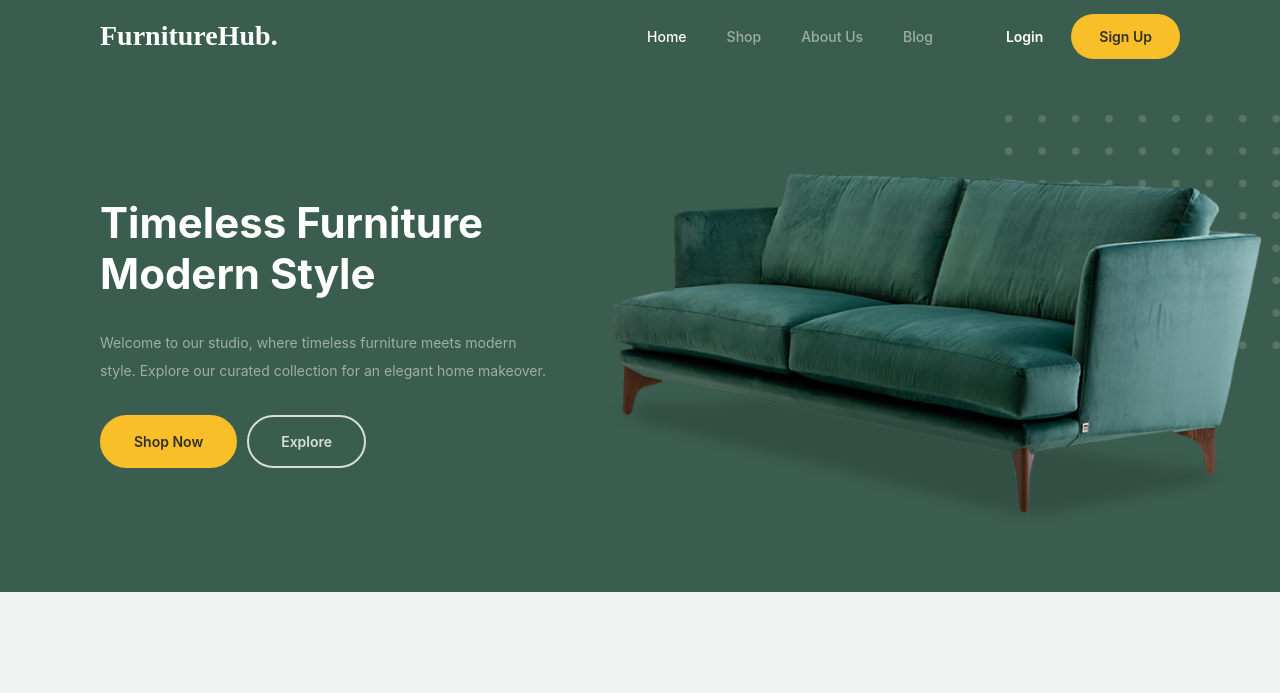
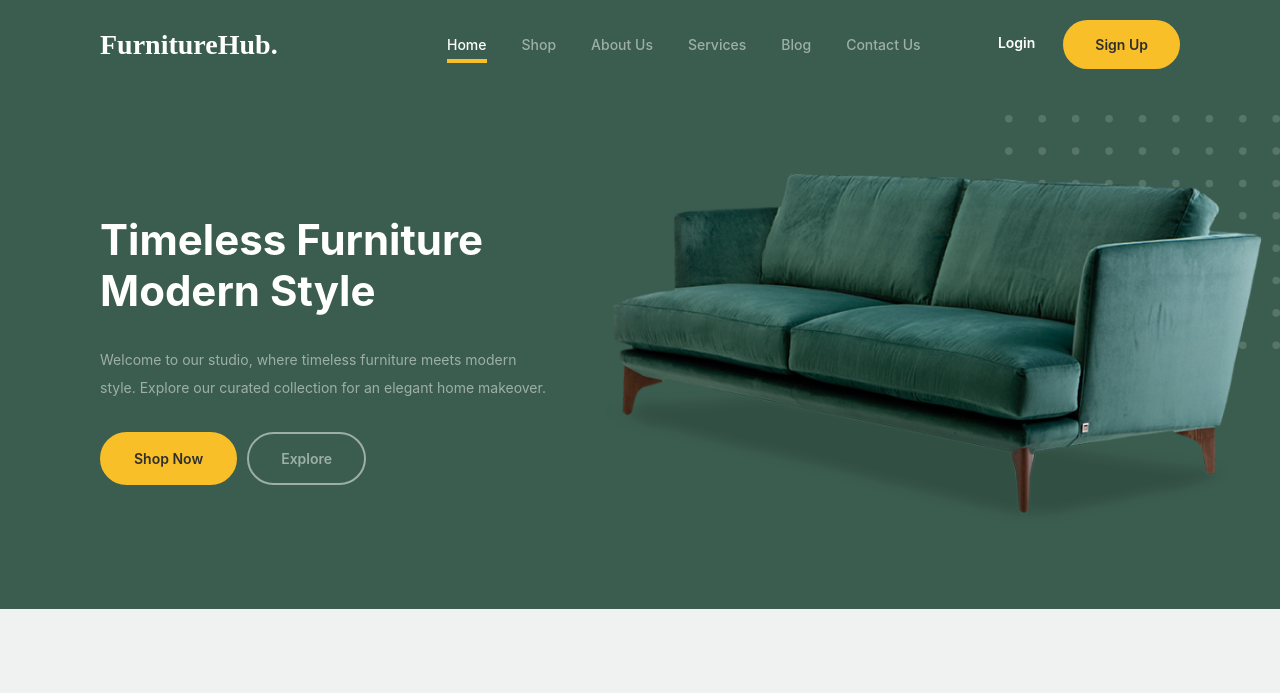
Before and after one commit to fidiwputro/fidiwputro.github.io, a PHP site: page /1201220035_Deo/index.html in a window 1280 px wide. Shown: the top 693 px of the page. Run offline with PHP 8.4, Linux system fonts and the light colour scheme.

Commit message:
upgrade navbar

```diff
--- a/1201220035_Deo/index.html
+++ b/1201220035_Deo/index.html
@@ -14,19 +14,19 @@
         <nav>
             <h1>FurnitureHub.</h1>
             <ul>
-                <div class="menu">
-                    <li><a href="#home" id="active">Home</a></li>
-                    <li><a href="#">Shop</a></li>
-                    <li><a href="#">About Us</a></li>
-                    <!-- <li><a href="#">Services</a></li> -->
-                    <li><a href="#">Blog</a></li>
-                    <!-- <li><a href="#">Contact Us</a></li> -->
+                <div class="active">
+                    <li><a href="#home">Home</a></li>
                 </div>
-                <div class="button">
-                    <li><a href="#" id="login">Login</a></li>
-                    <li><a href="#" id="sign-up">Sign Up</a></li>
-                </div>
+                <li><a href="#">Shop</a></li>
+                <li><a href="#">About Us</a></li>
+                <li><a href="#">Services</a></li>
+                <li><a href="#">Blog</a></li>
+                <li><a href="#">Contact Us</a></li>
             </ul>
+            <div class="button">
+                <a href="#" id="login">Login</a>
+                <a href="#" id="sign-up">Sign Up</a>
+            </div>
         </nav>
     </header>
     <main>
@@ -268,4 +268,5 @@
         </footer>
     </main>
 </body>
+
 </html>
--- a/1201220035_Deo/styles.css
+++ b/1201220035_Deo/styles.css
@@ -1,7 +1,7 @@
 /*
-60 - #f0f2f1
-30 - #3b5d4f
-10 - #f8bf28
+#f0f2f1
+#3b5d4f
+#f8bf28
 #2f2f2f
 #cad6d2
 */
@@ -31,9 +31,10 @@ nav h1 {
 }
 
 nav ul {
-    gap: 45px;
+    gap: 35px;
     display: flex;
     align-items: center;
+    margin-left: 120px;
     /* background-color: antiquewhite; */
 }
 
@@ -42,22 +43,50 @@ nav ul li {
 }
 
 nav ul li a {
+    opacity: 0.5;
     color: #fff;
     font-weight: 500;
+    position: relative;
     text-decoration: none;
 }
 
-nav ul .menu {
-    gap: 40px;
-    display: flex;
-    /* background-color: aqua; */
+nav ul li a:hover {
+    opacity: 1;
 }
 
-nav ul .menu li a:not(#active) {
-    opacity: 0.5;
+nav ul .active li a {
+    opacity: 1;
 }
 
-nav ul .button {
+nav ul .active li a::before {
+    left: 0;
+    content: "";
+    height: 4px;
+    width: 100%;
+    bottom: -10px;
+    display: block;
+    position: absolute;
+    background-color: #f8bf28;
+}
+
+nav ul li a::before {
+    left: 0;
+    width: 0;
+    content: "";
+    height: 4px;
+    bottom: -10px;
+    display: block;
+    transition: 0.3s;
+    position: absolute;
+    background-color: #f8bf28;
+}
+
+nav ul li a:hover::before {
+    opacity: 1;
+    width: 100%;
+}
+
+nav .button {
     display: flex;
     /* background-color: aqua; */
 
@@ -66,19 +95,18 @@ nav ul .button {
         font-weight: 600;
         padding: 14px 28px;
         border-radius: 30px;
+        text-decoration: none;
+        /* background-color: aqua; */
     }
 
     #sign-up {
         font-weight: 600;
         color: #2f2f2f;
-        padding: 14px 28px;
+        padding: 16px 32px;
         border-radius: 30px;
+        text-decoration: none;
         background-color: #f8bf28;
     }
-}
-
-nav ul li .button a {
-    color: #fff;
 }
 
 /* main */
@@ -105,31 +133,37 @@ main .hero {
                 font-size: 14px;
                 font-weight: 600;
                 color: #2f2f2f;
-                transition: 0.2s;
                 padding: 16px 32px;
                 border-radius: 50px;
                 text-decoration: none;
+                transition: 0.3s all ease;
                 border: 2px solid #f8bf28;
                 background-color: #f8bf28;
             }
 
             #shop:hover {
+                color: #f8bf28;
                 transform: scale(105%);
+                border: 2px solid #f8bf28;
+                background-color: #3b5d4f;
             }
 
             #explore {
-                opacity: 0.8;
+                opacity: 0.5;
                 color: #fff;
-                transition: 0.2s;
                 font-weight: 600;
                 padding: 16px 32px;
                 border-radius: 50px;
                 text-decoration: none;
                 border: 2px solid #fff;
+                transition: 0.3s all ease;
             }
 
             #explore:hover {
+                opacity: 1;
+                color: #fff;
                 transform: scale(105%);
+                border: 2px solid #fff;
             }
         }
     }
```
